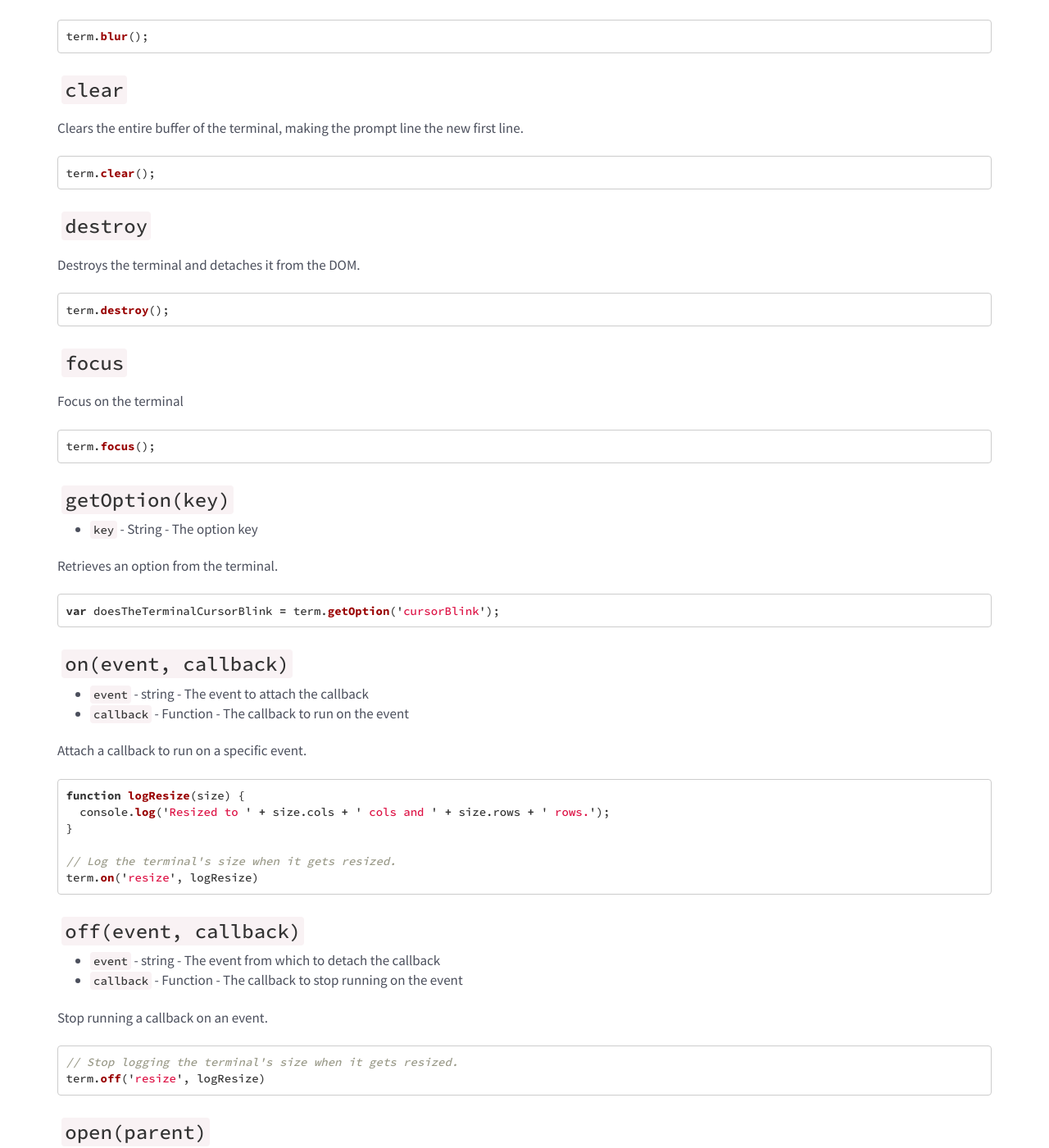
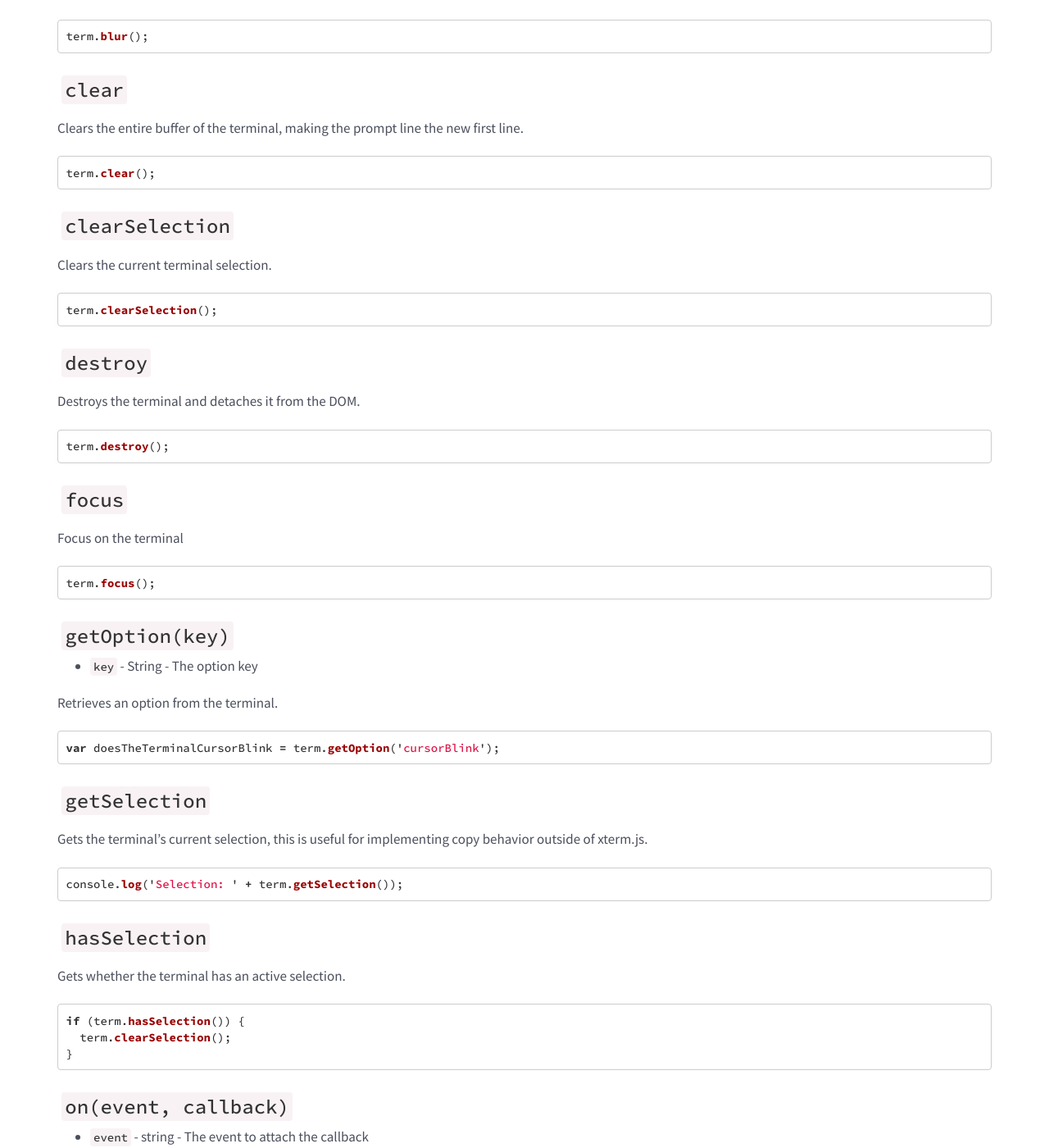
Before and after one commit to xtermjs/xtermjs.org, a Jekyll site: the page built from _docs/api/Terminal.md, in a window 1280 px wide and 1400 px high, scrolled down 2073 px. Shown: the whole window at 82% size. Built offline with Jekyll 4.4.1, drawn with Linux system fonts in a browser that asks for light colours; nearby versions of some CDN libraries; some of the changed text lies outside the part shown.

Commit message:
Add API docs for new selection methods
Fixes sourcelair/xterm.js#689

````diff
--- a/_docs/api/Terminal.md
+++ b/_docs/api/Terminal.md
@@ -108,6 +108,14 @@ term.blur();
 term.clear();
 ```
 
+### `clearSelection`
+
+Clears the current terminal selection.
+
+```javascript
+term.clearSelection();
+```
+
 ### `destroy`
 
  Destroys the terminal and detaches it from the DOM.
@@ -132,6 +140,24 @@ Retrieves an option from the terminal.
 
 ```javascript
 var doesTheTerminalCursorBlink = term.getOption('cursorBlink');
+```
+
+### `getSelection`
+
+Gets the terminal's current selection, this is useful for implementing copy behavior outside of xterm.js.
+
+```javascript
+console.log('Selection: ' + term.getSelection());
+```
+
+### `hasSelection`
+
+Gets whether the terminal has an active selection.
+
+```javascript
+if (term.hasSelection()) {
+  term.clearSelection();
+}
 ```
 
 ### `on(event, callback)`
@@ -254,6 +280,14 @@ Scrolls the terminal to the bottom of the buffer.
 term.scrollToBottom();
 ```
 
+### `selectAll`
+
+Selects all text within the terminal.
+
+```javascript
+term.selectAll();
+```
+
 ### `setOption(key, value)`
 
 - `key` - String - The option key
````
